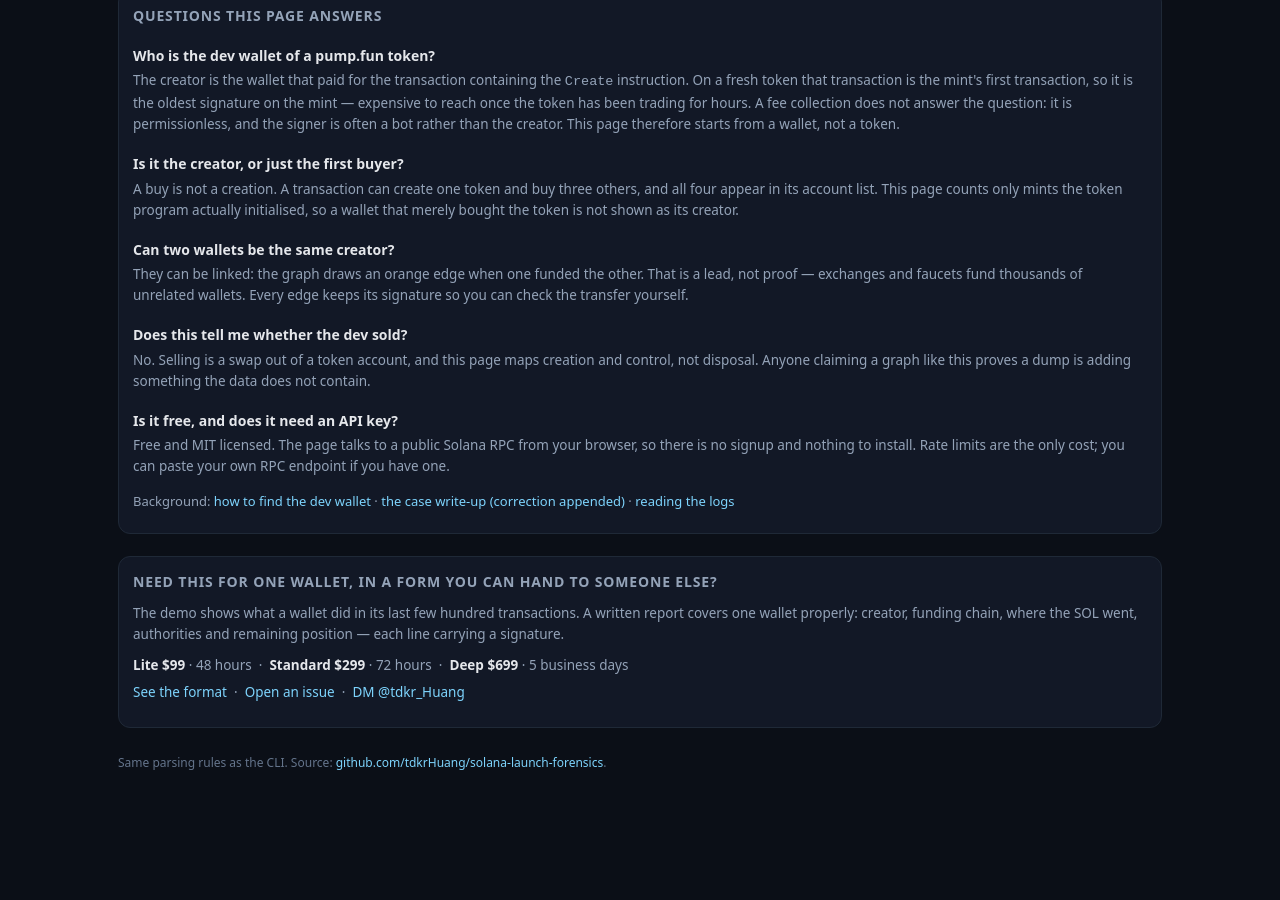
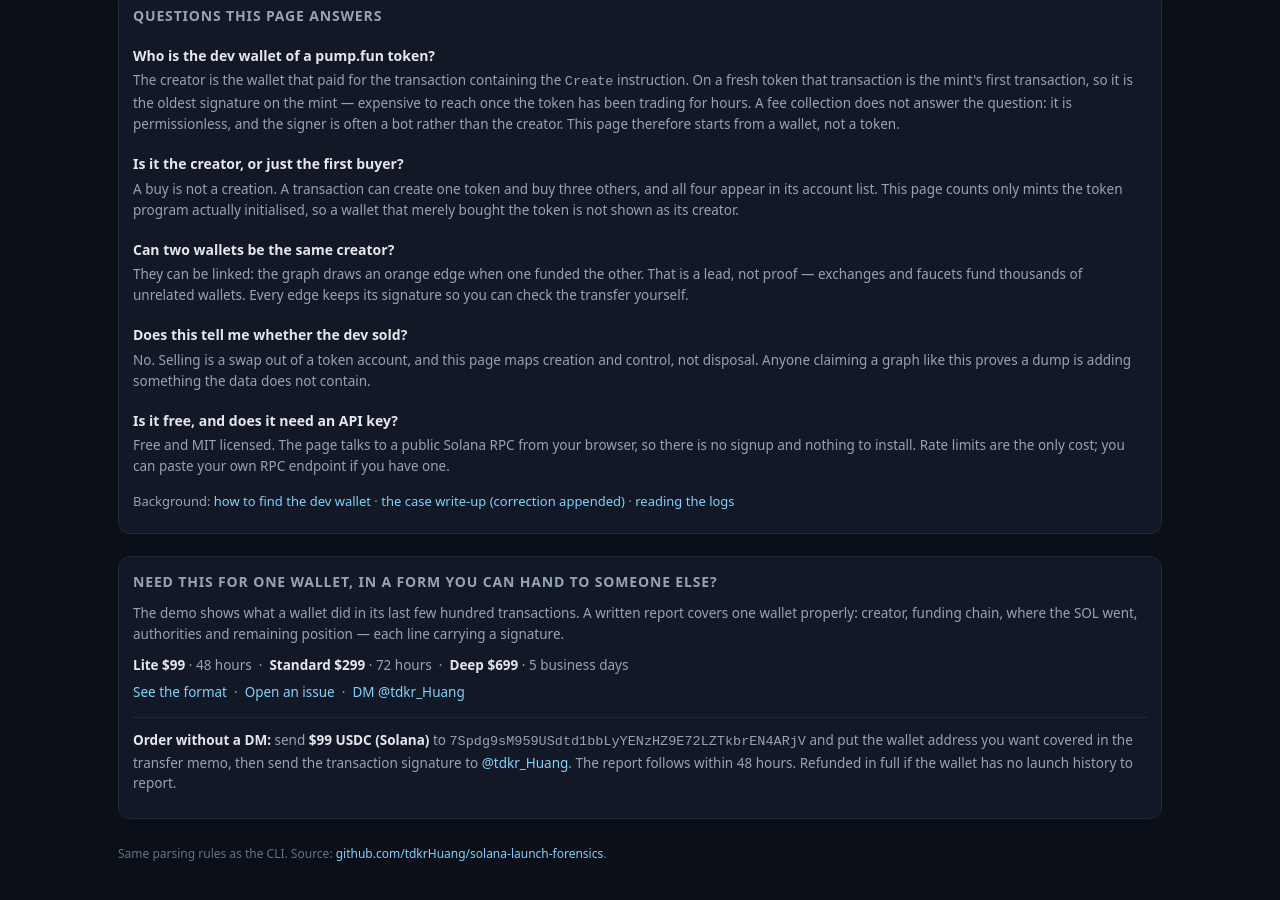
Before and after one commit to tdkrHuang/solana-launch-forensics, a plain HTML site: page docs/demo/index.html in a window 1280 px wide. Shown: the part 437-1337 px from the top of the page. Before the commit the page ends 1273 px from the top, so only its background shows below. Drawn offline with Linux system fonts and the light colour scheme.

Commit message:
demo: order the $99 report directly in USDC, no DM required

```diff
--- a/docs/demo/index.html
+++ b/docs/demo/index.html
@@ -298,6 +298,14 @@
       <a href="../sample-report.html">See the format</a> &nbsp;·&nbsp;
       <a href="https://github.com/tdkrHuang/solana-launch-forensics/issues">Open an issue</a> &nbsp;·&nbsp;
       <a href="https://x.com/tdkr_Huang">DM @tdkr_Huang</a>
+    </p>
+    <p style="margin-top:14px;padding-top:12px;border-top:1px solid var(--line)">
+      <b>Order without a DM:</b> send <b>$99 USDC (Solana)</b> to
+      <code>7Spdg9sM959USdtd1bbLyYENzHZ9E72LZTkbrEN4ARjV</code> and put the wallet
+      address you want covered in the transfer memo, then send the transaction
+      signature to <a href="https://x.com/tdkr_Huang">@tdkr_Huang</a>. The report
+      follows within 48 hours. Refunded in full if the wallet has no launch history
+      to report.
     </p>
   </section>
 
```
